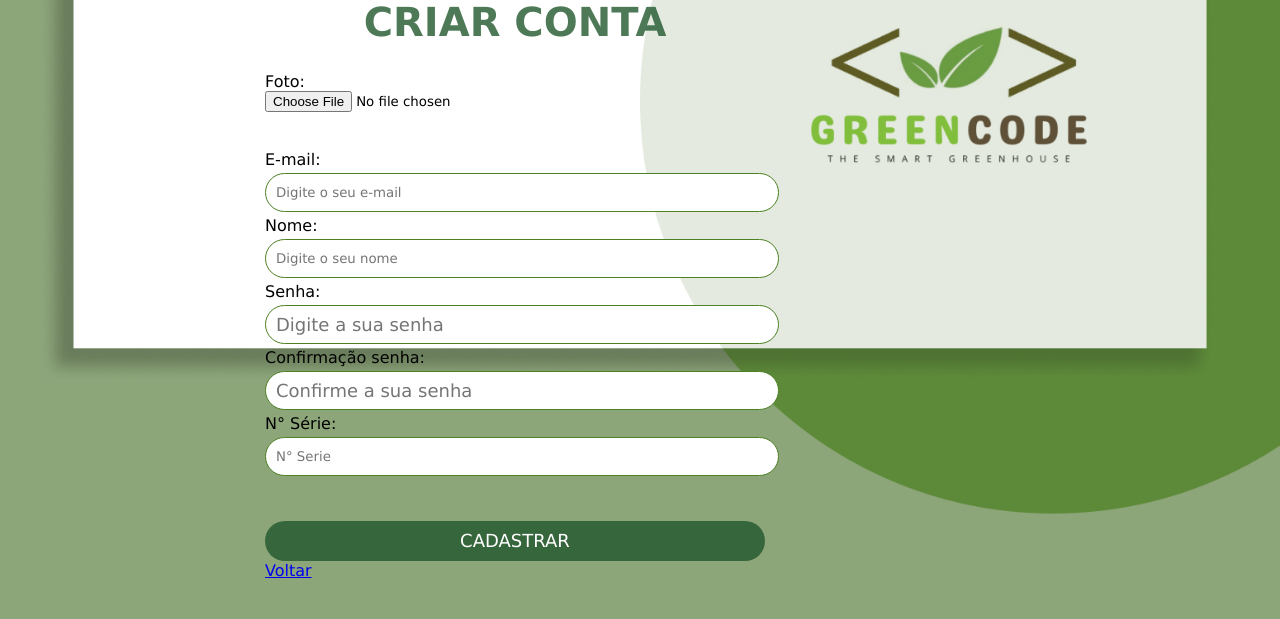
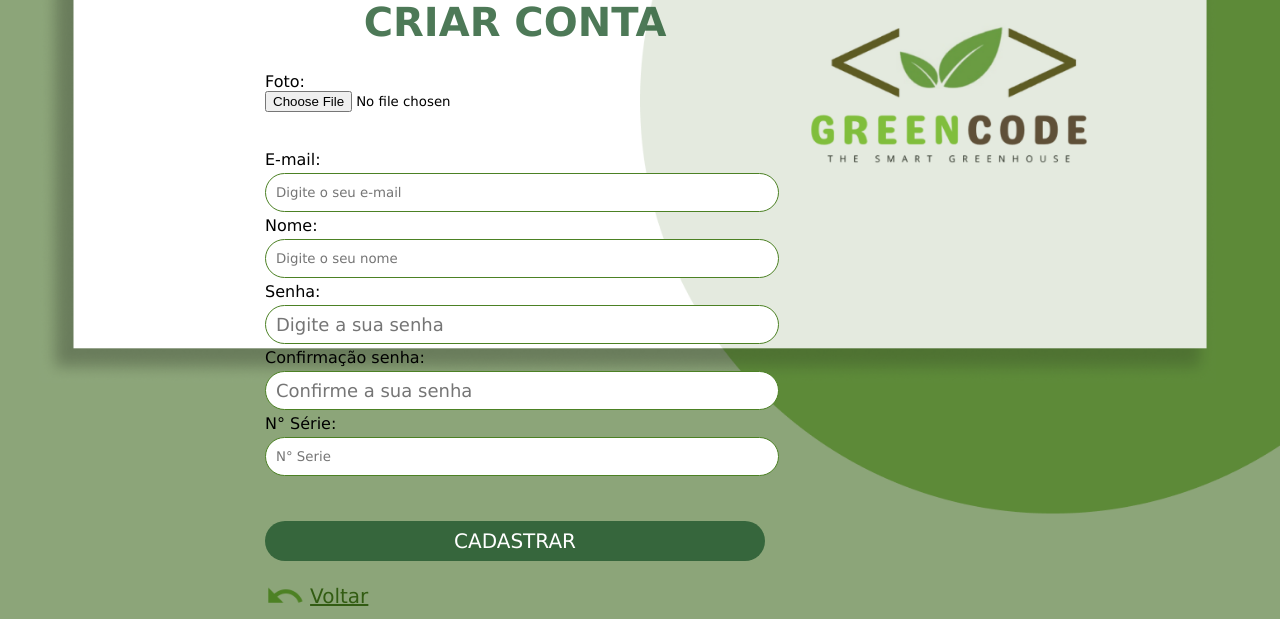
Before and after one commit to luiza846/Estufa-Inteligente, a PHP site: page /EnviarDados/cadasUsuario.php in a window 1280 px wide. Shown: the part 181-800 px from the top of the page. Run offline with PHP 8.4, Linux system fonts and the light colour scheme.

Commit message:
update css

```diff
--- a/estufa/cadasPlanta.php
+++ b/estufa/cadasPlanta.php
@@ -171,7 +171,8 @@ if (isset($_SESSION['id_usuario'])) {
               </div>
 
 
-            <div class="full-box">
+              <div class="div-voltar">
+                <img class = "img-voltar" src="fundoLogin/voltar.png" alt="Ícone de saída">
                 <a href="telaPrincipal.php">Voltar</a>
             </div>
 
--- a/estufa/cadasUsuario.php
+++ b/estufa/cadasUsuario.php
@@ -118,10 +118,10 @@ if ($_SERVER["REQUEST_METHOD"] == "POST") {
             <input type="submit" id="btn-submit" value="CADASTRAR">
         </div>
 
-        <div class="full-box">
-            <a href="index.php">Voltar</a>
-        </div>
-    </form>
+        <div class="div-voltar">
+                <img src="fundoLogin/voltar.png" alt="Ícone de saída">
+                <a href="index.php">Voltar</a>
+            </div>    </form>
 </div>
 
 </body>
--- a/estufa/css/style.css
+++ b/estufa/css/style.css
@@ -240,20 +240,7 @@
     background-color: rgba(255, 0, 0, 0.705);
     border: 0px;
 }
-/*--------------------------------------------------TELA REGISTRO-----------------------------------------------------------*/
-.tb-registro{
-        margin: 0 auto;
-    }
-    th, td {
-        padding: 10px;
-        text-align: center;
-    }
-    tr:nth-child(even) {
-        background-color: #4c81246c;
-    }
-    tr:hover {
-        background-color: #4c8124b2;
-    }
+
 /*--------------------------------------------------TELA PERFIL-----------------------------------------------------------*/
 .body-perfil{
     margin: 0 auto;
@@ -308,11 +295,11 @@ form input[type=password]{
     padding-left: 27%;
     text-align: left;
     inline-size: auto;
-}
+}/*
 .div-voltar{
     padding-top: 25%;
     padding-bottom: 10%;
-}
+}*/
 .voltar{
     border: 0px;
     width: 200px;
@@ -552,6 +539,7 @@ form input[type=password]{
     /*ao clicar ele muda a cor lentamente*/
 
     transition: 1s;
+    font-size: 20px;
 
 }
 
@@ -685,3 +673,31 @@ form input[type=password]{
     width: 75%;
     border:1px solid #4c8124;
 }
+th, td {
+    padding: 10px;
+    text-align: center;
+}
+tr:nth-child(even) {
+    background-color: #4c812436;
+}
+tr:hover {
+    background-color: #4c81249a;
+}
+
+/*--------------------------------------------------BTN VOLTAR-----------------------------------------------------------*/
+.div-voltar {
+    margin-top: 15px;
+}
+
+.div-voltar img {
+    width: 40px;
+    /*alinha verticalmente*/
+    vertical-align: middle;
+}
+
+.div-voltar a {
+    color: #325c12;
+    display: inline-block;
+    vertical-align: middle;
+    font-size: 20px;
+}
--- a/estufa/monitora.php
+++ b/estufa/monitora.php
@@ -61,6 +61,11 @@ while ($dados = $stmt->fetch(PDO::FETCH_ASSOC)) {
 <form method="GET" action="http://localhost:3000/ReceberDados">
         <input type="submit" value="Iniciar monitoramento">
     </form>
+
+    <div class="div-voltar">
+                <img class = "img-voltar" src="fundoLogin/voltar.png" alt="Ícone de saída">
+                <a href="telaPrincipal.php">Voltar</a>
+            </div>
 
 </div>
 
```
Also changed, not shown: estufa/fundoLogin/voltar.png (added).
